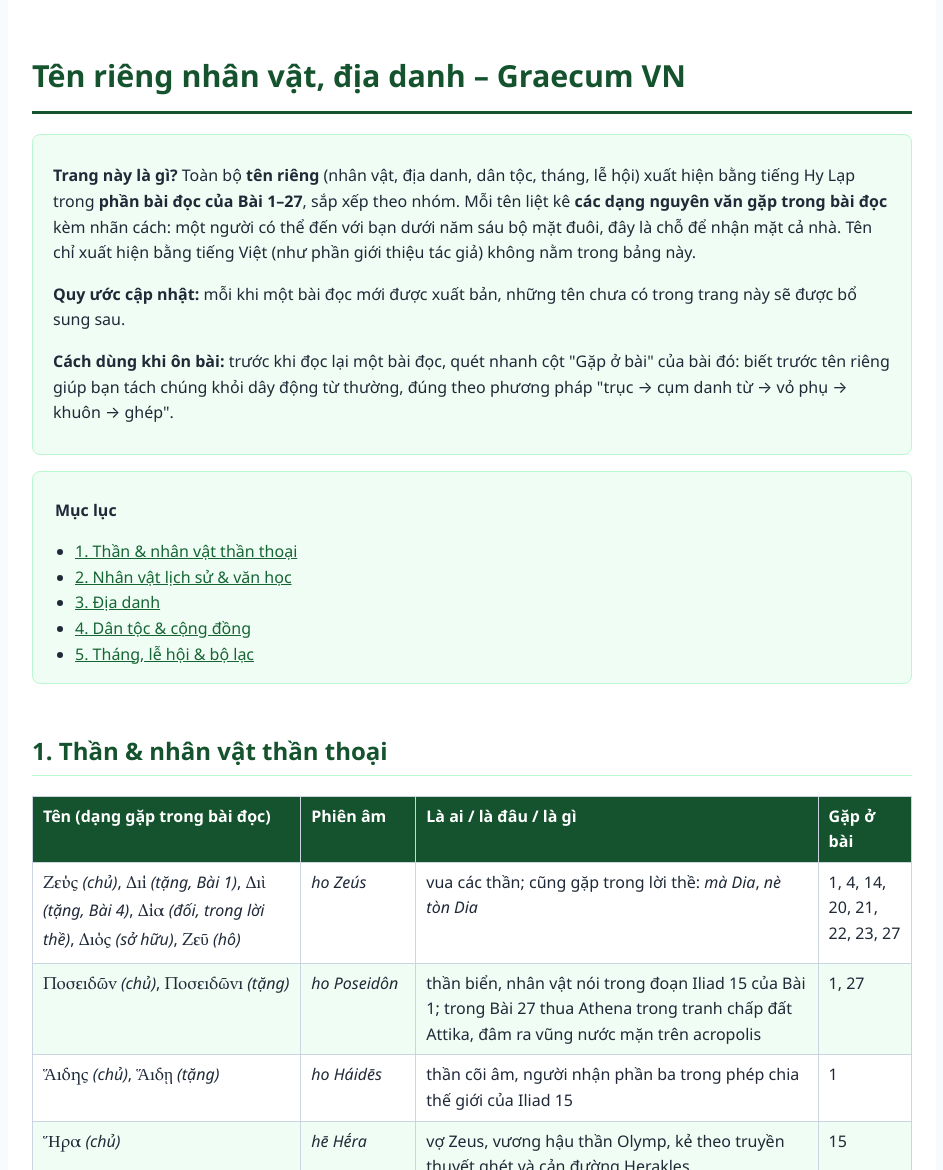
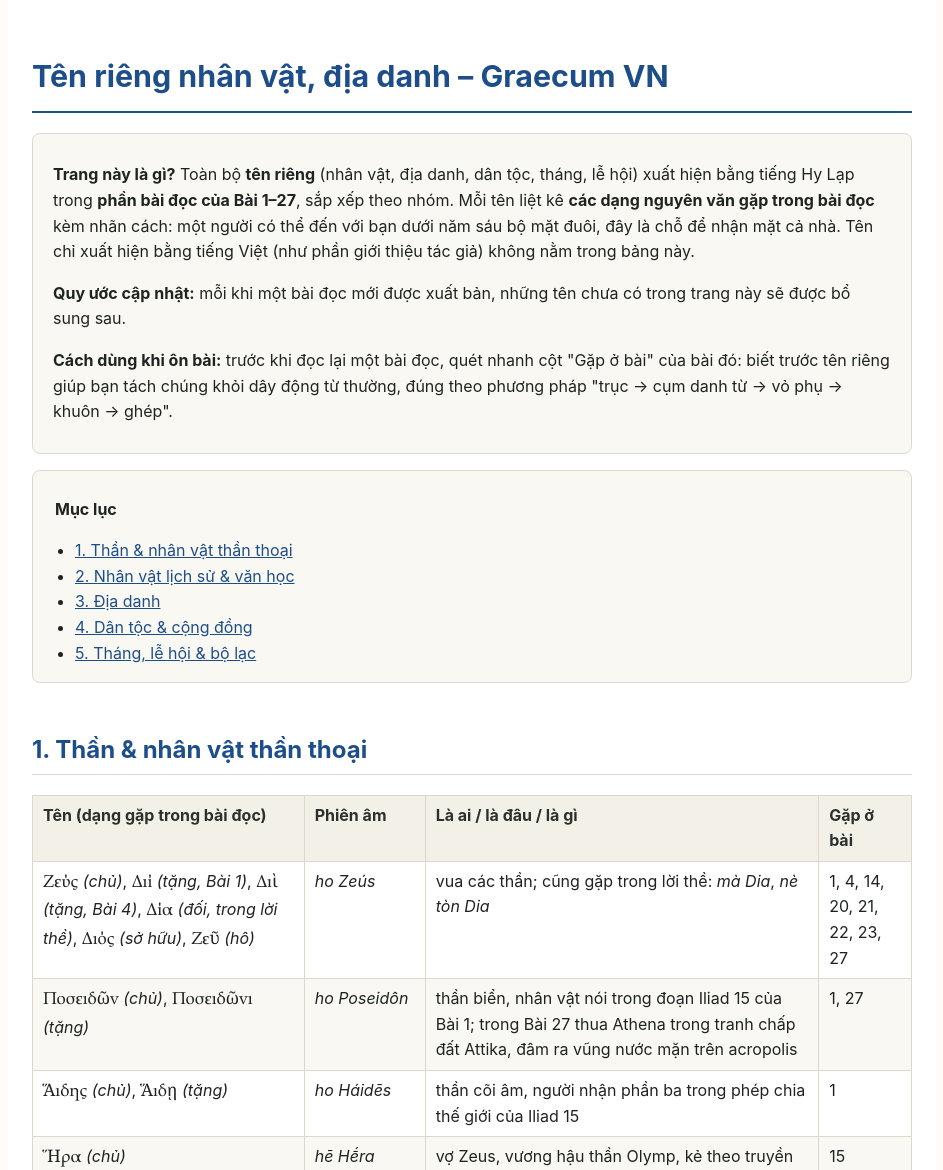
Before and after one commit to qtan-tran/graecum-vn, a plain HTML site: page proper-names.html in a window 1280 px wide. Shown: the top 1170 px of the page, without its empty margins (168-1111 px from the left). Drawn offline with Linux system fonts and the light colour scheme.

Commit message:
aux pages: rollout the v2 design system to proper-names and timeline
proper-names.html: lesson-style CSS token swap (warm paper #fdfcf9, accent #1d4e89 including the existing link rule, warm light table headers, system + New Athena Unicode font stacks, footer border to the v2 border tone); head and body byte-identical.

timeline.html: CSS token-value swap to the v2 palette (--ink #1f2421, --paper #fdfcf9, --line #dcd8ce, --green -> accent #1d4e89, --green-soft -> accent-soft #eef4fa, --red -> #b3413a with #fbeeec soft bg, even-row and footer/em tones harmonized). The deliberate chronicle character is kept: Georgia serif, gold accents (--gold #b45309, --gold-soft, h1 double gold border). The events table body is byte-identical, including the previously fixed chronological order (Cunaxa 401 BC before 399 BC).

```diff
--- a/proper-names.html
+++ b/proper-names.html
@@ -5,21 +5,21 @@
 <meta name="viewport" content="width=device-width, initial-scale=1.0" />
 <title>Tên riêng nhân vật, địa danh – Graecum VN</title>
 <style>
-  :root { font-family: "Segoe UI", system-ui, -apple-system, sans-serif; color: #1f2937; background: #f8fafc; line-height: 1.6; }
-  body { margin: 0; background: #f8fafc; }
+  :root { font-family: -apple-system, BlinkMacSystemFont, "Segoe UI", Roboto, "Helvetica Neue", Arial, sans-serif; color: #1f2421; background: #fdfcf9; line-height: 1.6; }
+  body { margin: 0; background: #fdfcf9; }
   main { max-width: 880px; margin: 0 auto; padding: 32px 24px 80px; background: #ffffff; }
-  h1 { color: #14532d; font-size: 1.9em; border-bottom: 3px solid #14532d; padding-bottom: 10px; }
-  h2 { color: #14532d; border-bottom: 1px solid #bbf7d0; padding-bottom: 4px; margin-top: 2em; }
-  h3 { color: #166534; margin-bottom: 4px; }
-  .gk { font-family: "Palatino Linotype", "Book Antiqua", Gentium, "Times New Roman", serif; font-size: 1.08em; }
+  h1 { color: #1d4e89; font-size: 1.9em; border-bottom: 2px solid #1d4e89; padding-bottom: 10px; }
+  h2 { color: #1d4e89; border-bottom: 1px solid #dcd8ce; padding-bottom: 4px; margin-top: 2em; }
+  h3 { color: #1d4e89; margin-bottom: 4px; }
+  .gk { font-family: "New Athena Unicode", "Gentium Plus", "Palatino Linotype", Georgia, serif; font-size: 1.08em; }
   table { border-collapse: collapse; width: 100%; margin: 14px 0 22px; }
-  th, td { border: 1px solid #cbd5e1; padding: 7px 10px; text-align: left; vertical-align: top; }
-  thead th { background: #14532d; color: #ffffff; }
-  tbody tr:nth-child(even) { background: #f0fdf4; }
-  .box { background: #f0fdf4; border: 1px solid #bbf7d0; border-radius: 8px; padding: 12px 20px; margin: 16px 0; }
-  a { color: #166534; }
-  footer { font-size: 0.85em; color: #64748b; border-top: 1px solid #e2e8f0; margin-top: 40px; padding-top: 12px; }
-  .nav { background: #f0fdf4; border: 1px solid #bbf7d0; border-radius: 8px; padding: 10px 22px; margin: 14px 0; }
+  th, td { border: 1px solid #dcd8ce; padding: 7px 10px; text-align: left; vertical-align: top; }
+  thead th { background: #f3f0e8; color: #2b302d; }
+  tbody tr:nth-child(even) { background: #faf8f3; }
+  .box { background: #faf8f3; border: 1px solid #dcd8ce; border-radius: 8px; padding: 12px 20px; margin: 16px 0; }
+  a { color: #1d4e89; }
+  footer { font-size: 0.85em; color: #5a625e; border-top: 1px solid #dcd8ce; margin-top: 40px; padding-top: 12px; }
+  .nav { background: #faf8f3; border: 1px solid #dcd8ce; border-radius: 8px; padding: 10px 22px; margin: 14px 0; }
   .nav ul { margin: 6px 0; padding-left: 20px; }
 </style>
 </head>
```
Also changed, not shown: timeline.html (+10 -10 lines).
